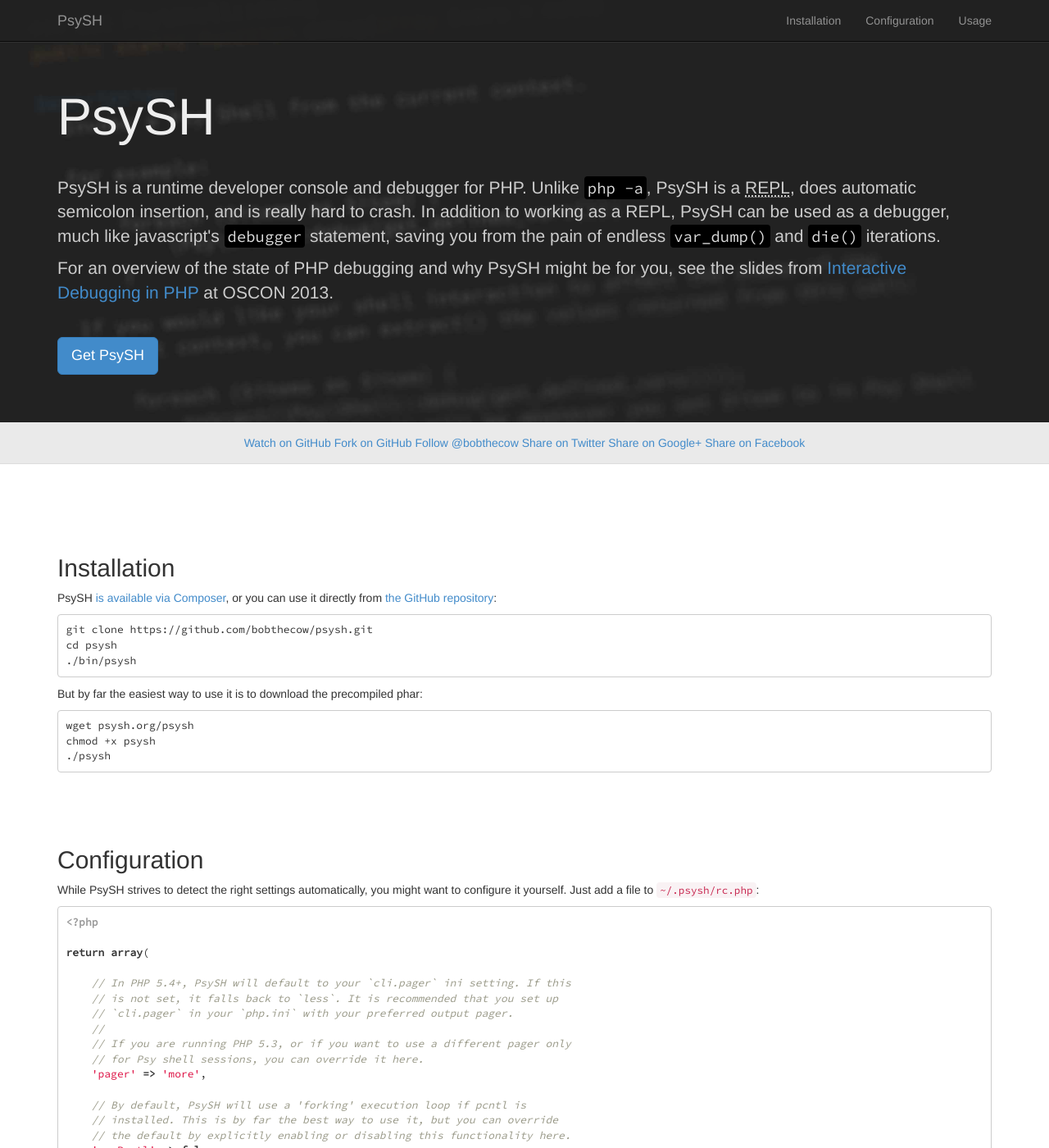
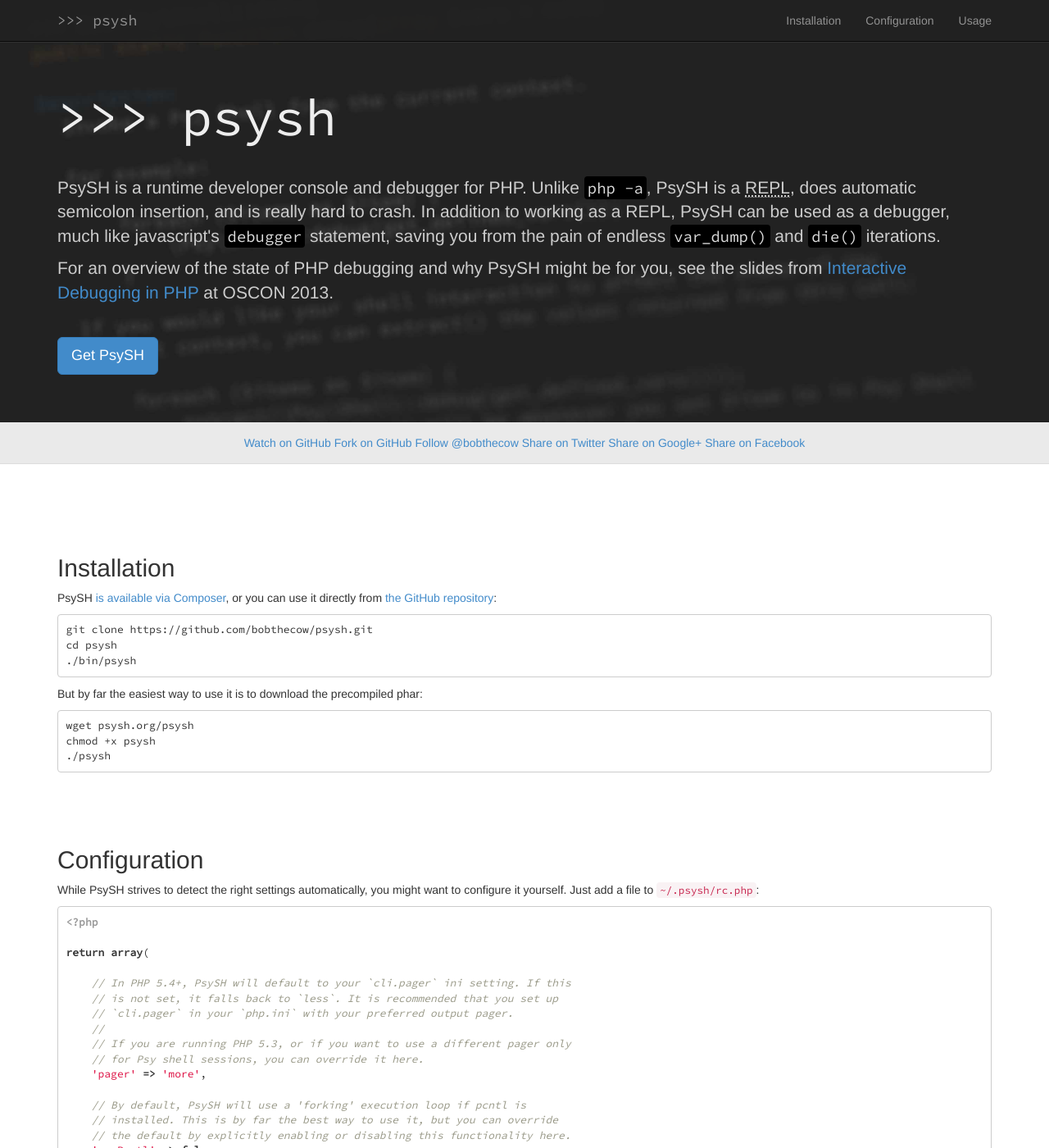
Before and after one commit to bobthecow/psysh, a Jekyll site: the page built from index.md, in a window 1280 px wide and 1400 px high. Shown: the whole window at 82% size. Built offline with Jekyll 4.4.1, drawn with Linux system fonts in a browser that asks for light colours; Markdown is read by kramdown in place of the engine named in the settings.

Commit message:
More styles.

```diff
--- a/assets/css/styles.css
+++ b/assets/css/styles.css
@@ -12,7 +12,6 @@
     box-shadow: 0 1px 0 #333;
 }
 
-/*
 .navbar-brand, #hero h1 {
     font-family: "Source Code Pro", monospace;
     text-transform: lowercase;
@@ -21,7 +20,6 @@
 .navbar-brand:before, #hero h1:before {
     content: '>>> ';
 }
-*/
 
 
 #hero h1 {
@@ -37,6 +35,10 @@
 
     background: #222 url(/assets/img/bg.jpg) left center no-repeat;
     background-size: auto 100%;
+}
+
+#hero h2 {
+    font-weight: lighter;
 }
 
 #hero code {
```
